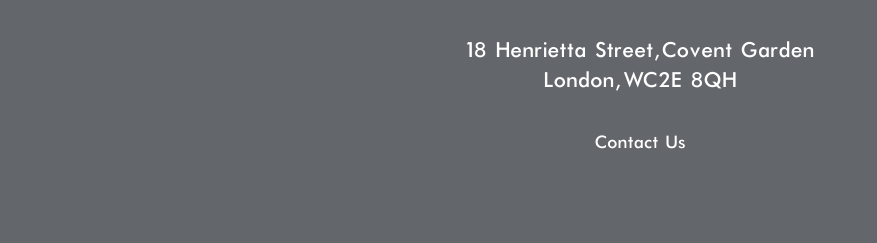
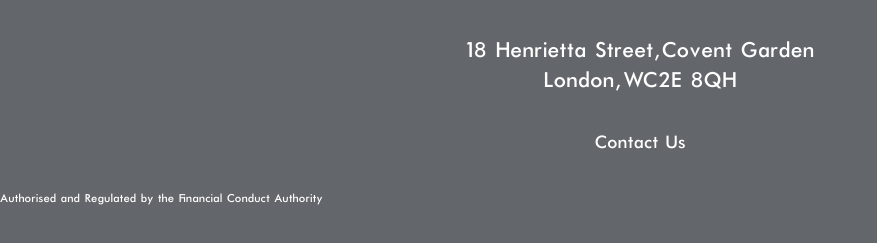
Before and after one commit to vorcapital/vorcapital.github.io, a plain HTML site: page index.html in a window 1280 px wide. Shown: the part 373-616 px from the top of the page, without its empty margins (0-877 px from the left). Drawn offline with nearby package versions, Linux system fonts and the light colour scheme; files whose address does not match are found by name.

Commit message:
Update index.html

```diff
--- a/index.html
+++ b/index.html
@@ -44,6 +44,7 @@
         <a class="f5 f4-ns link db pv2 ph3 hover-light-vor-gray" href="mailto:investors@vorcap.co.uk">Contact Us</a>
       </li>
     </ul>
+    <small>Authorised and Regulated by the Financial Conduct Authority</small>
   </section>
 </body>
 </html>
```
